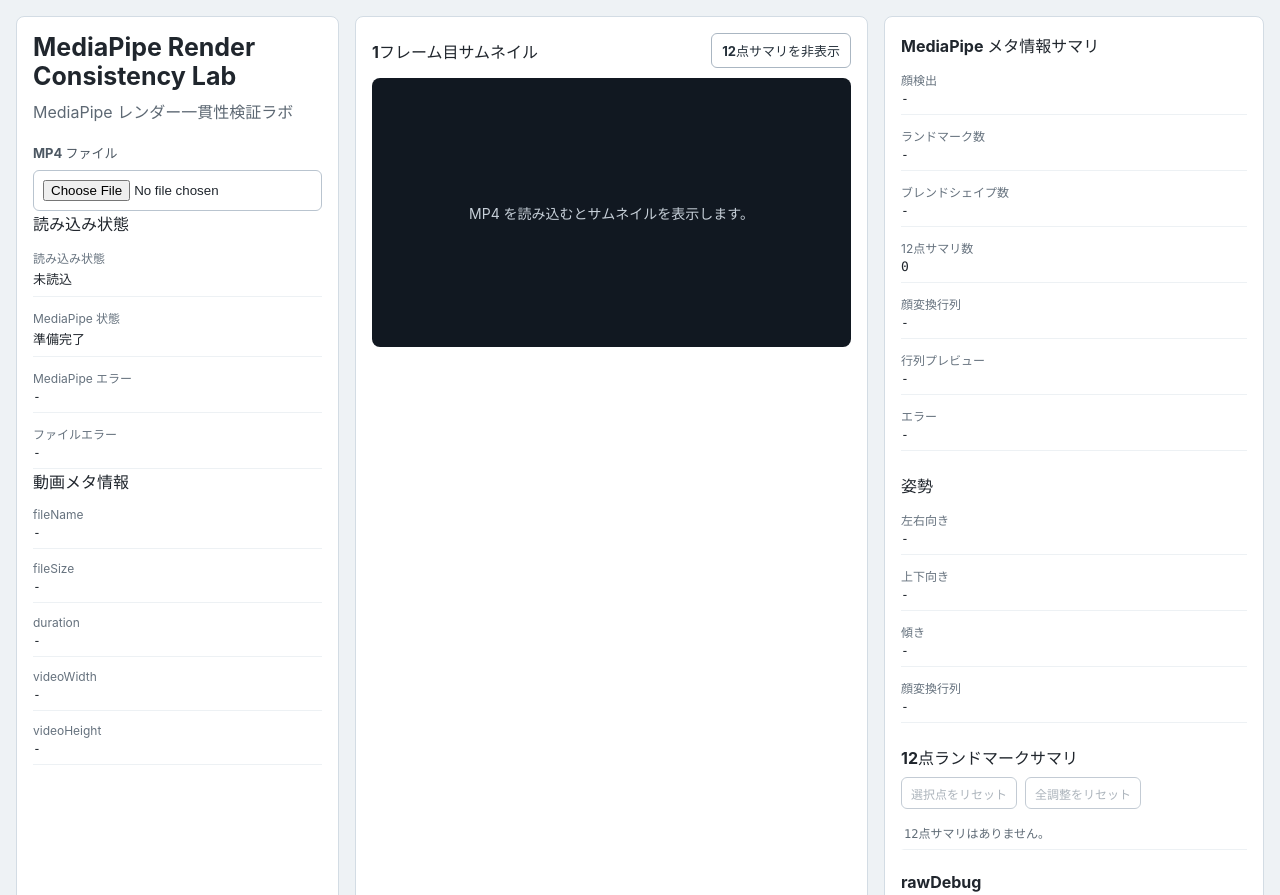
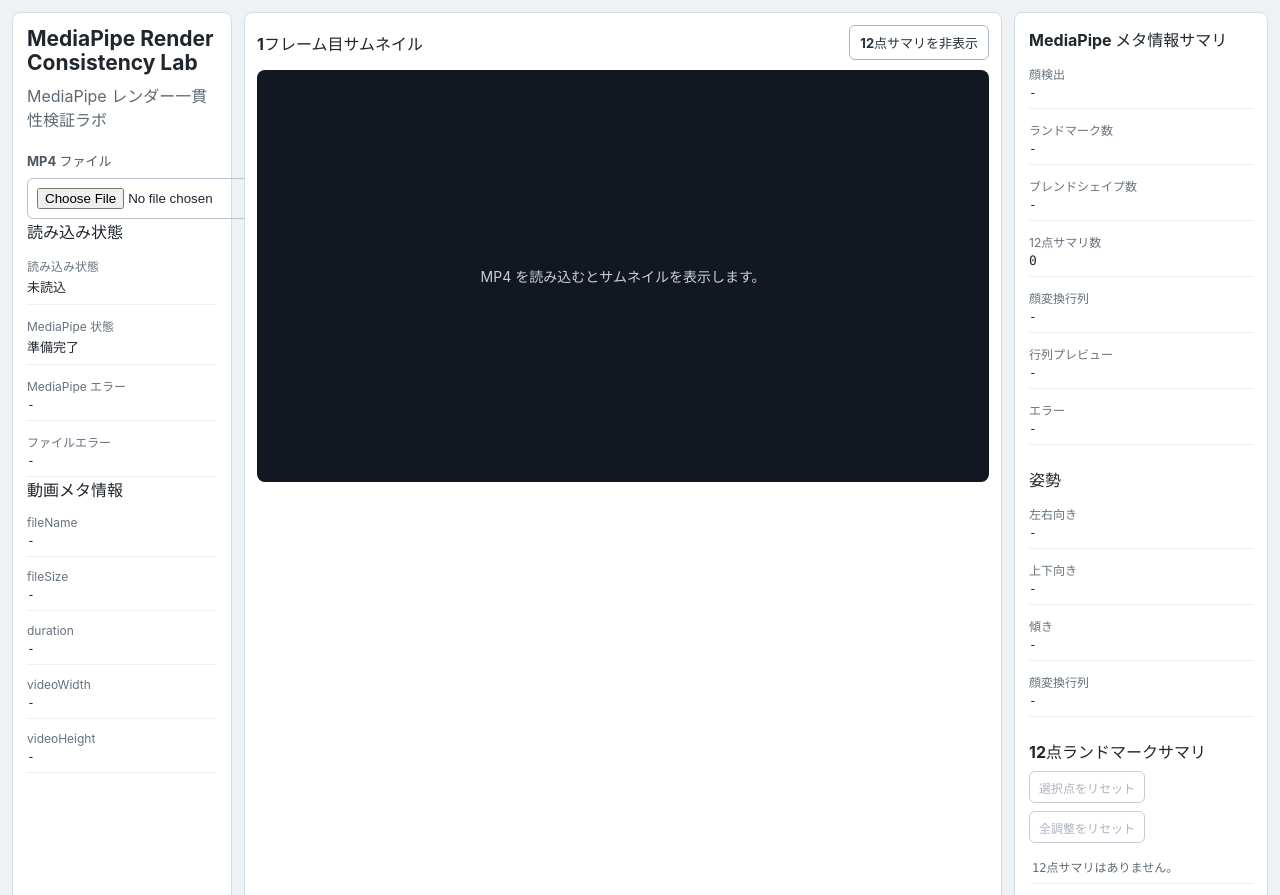
Before and after one commit to officeutq/bae-ar, a website built with Vite: page tools/mediapipe-render-consistency-lab/index.html in a window 1280 px wide. Shown: the top 895 px of the page. Built offline with nearby package versions, Linux system fonts and the light colour scheme; what @mediapipe/tasks-vision would draw is missing.

Commit message:
Render Labのサムネイル表示領域を拡大

```diff
--- a/tools/mediapipe-render-consistency-lab/src/style.css
+++ b/tools/mediapipe-render-consistency-lab/src/style.css
@@ -18,10 +18,10 @@
 
 .app-shell {
   display: grid;
-  gap: 16px;
-  grid-template-columns: minmax(260px, 0.85fr) minmax(360px, 1.35fr) minmax(300px, 1fr);
+  gap: 12px;
+  grid-template-columns: minmax(220px, 0.62fr) minmax(520px, 2.15fr) minmax(240px, 0.72fr);
   min-height: 100vh;
-  padding: 16px;
+  padding: 12px;
 }
 
 .panel {
@@ -29,11 +29,15 @@
   border: 1px solid #d3dce4;
   border-radius: 8px;
   min-width: 0;
-  padding: 16px;
+  padding: 14px;
+}
+
+.center-panel {
+  padding: 12px;
 }
 
 .title-block h1 {
-  font-size: 25px;
+  font-size: 21px;
   line-height: 1.15;
   margin: 0;
 }
```
